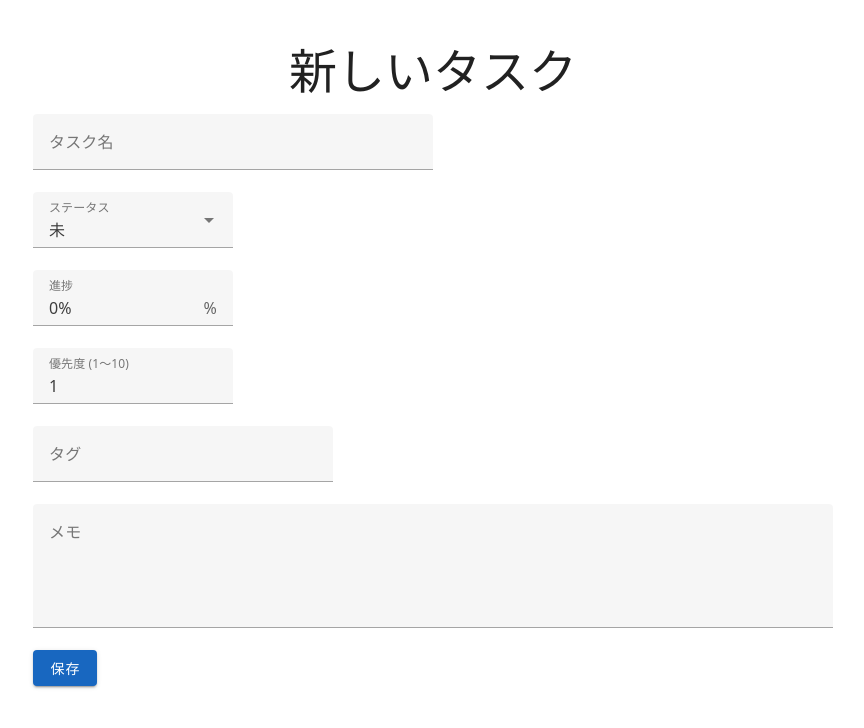
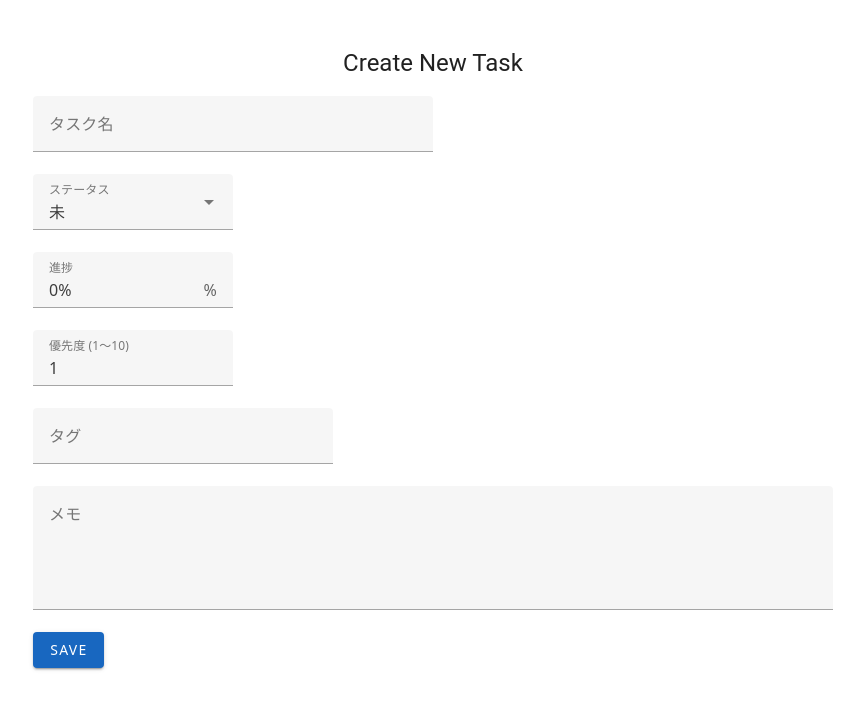
Before and after one commit to mentaikozo/django-todo-manager, a Vue app in the folder frontend/: page /tasks/new in a window 1280 px wide. Shown: the top 728 px of the page, without its empty margins (207-1071 px from the left). Built offline with nearby package versions, Linux system fonts and the light colour scheme.

Commit message:
style: 文字表現を修正

```diff
--- a/frontend/src/components/AddTaskButton.vue
+++ b/frontend/src/components/AddTaskButton.vue
@@ -3,7 +3,7 @@
     <v-col cols="12" class="d-flex justify-end">
       <v-btn color="primary" @click="addNewTask">
         <v-icon start icon="mdi-plus"></v-icon>
-        新しいタスク
+        <div class="text-button">New Task</div>
       </v-btn>
     </v-col>
   </v-row>
--- a/frontend/src/components/SideMenu.vue
+++ b/frontend/src/components/SideMenu.vue
@@ -3,8 +3,8 @@
     <v-card flat class="pa-4">
       <div class="text-h6 mb-2">Filters</div>
       <v-divider></v-divider>
-      <div class="d-flex mt-2">
-        <p>Tags</p>
+      <div class="d-flex mt-2 text-body-1">
+        Tags
       </div>
     </v-card>
   </v-col>
--- a/frontend/src/components/TaskCards.vue
+++ b/frontend/src/components/TaskCards.vue
@@ -3,9 +3,9 @@
     <v-card>
       <v-list>
         <v-list-item v-for="task in tasks" :key="task.id" @click="goTaskDetail(task.id)">
-          <div class="d-flex align-center w-100">
-            <div class="mr-4 task-name">{{ task.name }}</div>
-            <div class="clamp-text">{{ task.notes }}</div>
+          <div class="d-flex align-center w-100 pa-3">
+            <div class="mr-4 text-body-1 task-name">{{ task.name }}</div>
+            <div class="clamp-text text-body-2">{{ task.notes }}</div>
           </div>
           <v-divider></v-divider>
         </v-list-item>
--- a/frontend/src/views/TaskForm.vue
+++ b/frontend/src/views/TaskForm.vue
@@ -2,8 +2,8 @@
   <v-container class="d-flex align-start justify-start">
     <v-row>
       <v-col>
-        <div :class="`text-h3 pb-4`">
-          {{ taskId ? 'タスクの詳細' : '新しいタスク' }}
+        <div :class="`text-h5 pb-4`">
+          {{ taskId ? "Task Detail" : "Create New Task" }}
         </div>
 
         <v-form @submit.prevent="submitForm" v-model="formValid">
@@ -23,7 +23,7 @@
 
           <div class="d-flex justify-start">
             <v-btn color="primary" type="submit">
-              {{ taskId ? '更新' : '保存' }}
+              {{ taskId ? "Update" : "Save" }}
             </v-btn>
           </div>
         </v-form>
```
